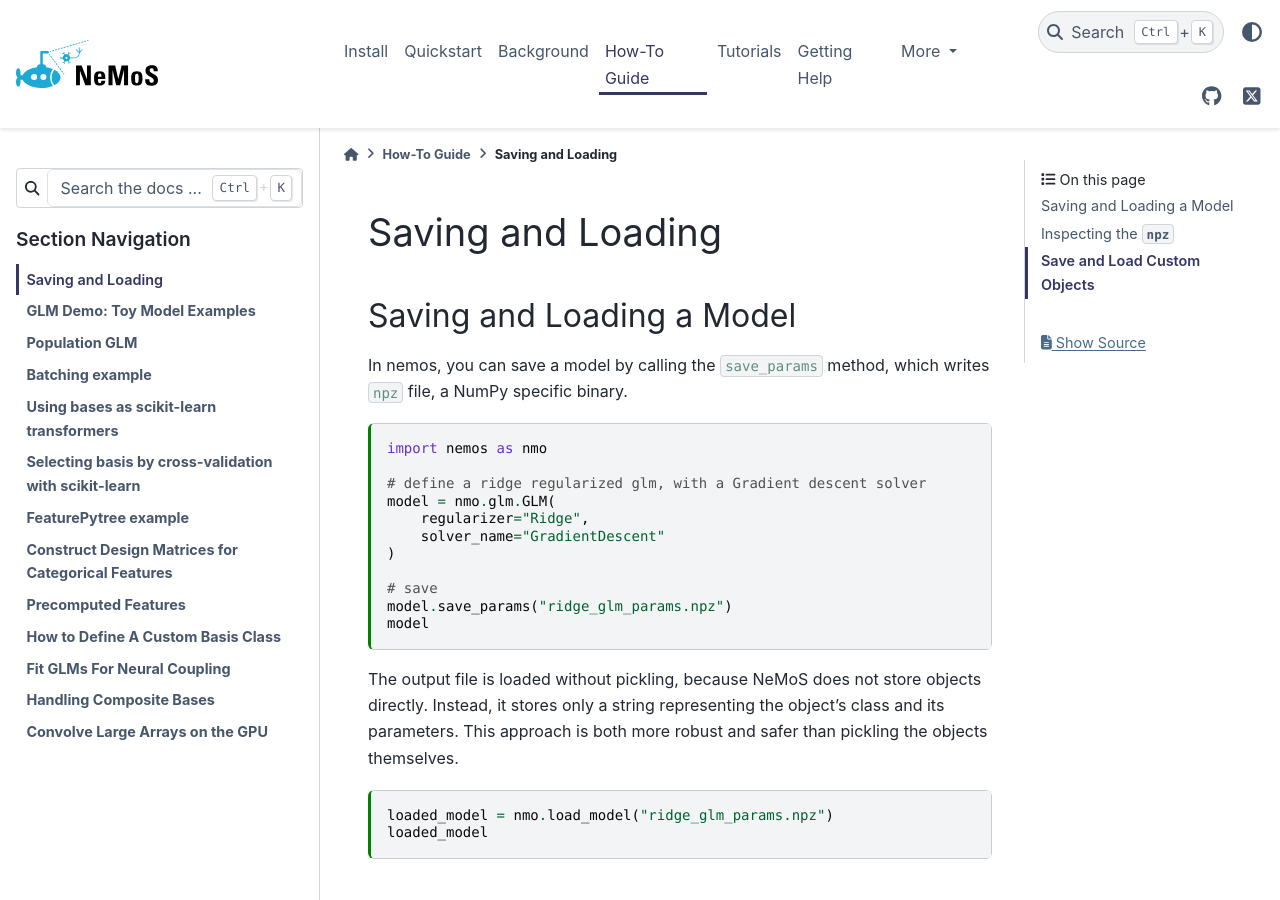
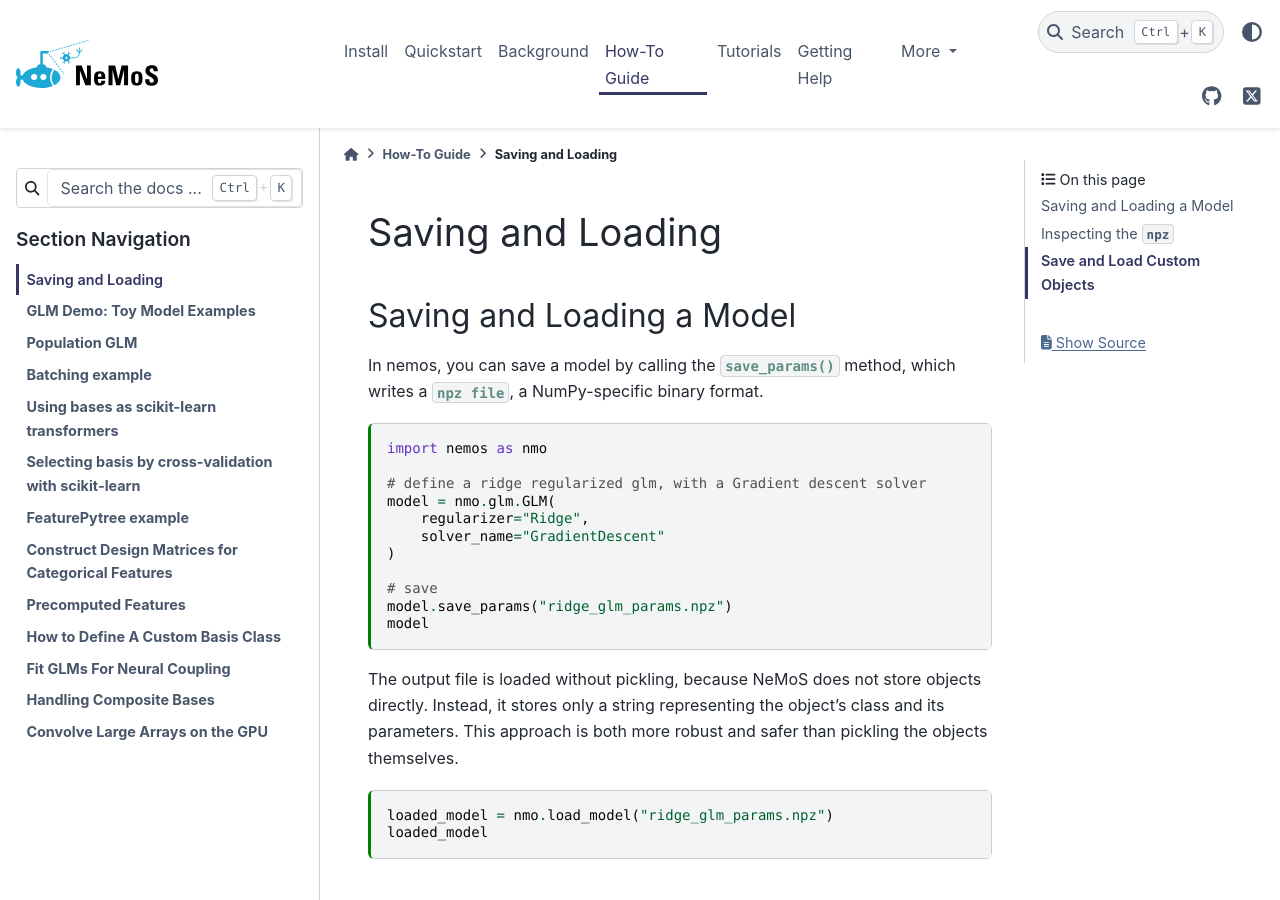
Before and after one commit to flatironinstitute/nemos, a Sphinx documentation site: the page built from docs/how_to_guide/save_and_load.md, in a window 1280 px wide and 900 px high. Built offline with Sphinx 7.4.7 and the PyData theme 0.15.4, drawn with Linux system fonts in a browser that asks for light colours; some of the changed lines change nothing that is shown.

Commit message:
add link to npz

````diff
--- a/docs/how_to_guide/save_and_load.md
+++ b/docs/how_to_guide/save_and_load.md
@@ -15,7 +15,8 @@
 
 ## Saving and Loading a Model
 
-In nemos, you can save a model by calling the `save_params` method, which writes `npz` file, a NumPy specific binary.
+In nemos, you can save a model by calling the {py:meth}`~nemos.glm.GLM.save_params` method, which writes a {py:func}`npz file <numpy.savez>`, a NumPy-specific binary format.
+
 
 ```{code-cell}
 import nemos as nmo
````
